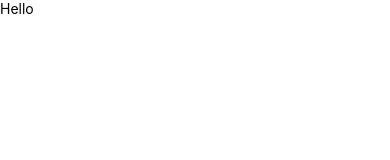
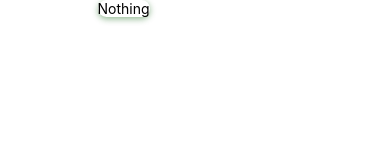
Before and after one commit to glebAndronchyk/plant-app, a React Native app: screen / in a window 390 px wide. Shown: the top 160 px of the page. Built offline with nearby package versions, Linux system fonts and the light colour scheme.

Commit message:
chore: configuring colors + shadows + styled views + extending dynamic imports

```diff
--- a/babel.config.js
+++ b/babel.config.js
@@ -6,9 +6,11 @@ module.exports = {
       'module-resolver',
       {
         alias: {
-          src: './',
+          src: '.',
           '@components': './src/components',
           '@screens': './src/screens',
+          '@styled': './src/components/styled/index',
+          '@style': './src/style',
         },
       },
     ],
--- a/package.json
+++ b/package.json
@@ -6,14 +6,15 @@
     "android": "react-native run-android",
     "ios": "react-native run-ios",
     "lint": "eslint .",
-    "start": "react-native start",
+    "start": "react-native start --reset-cache",
     "test": "jest"
   },
   "dependencies": {
     "@react-navigation/native": "^6.1.9",
     "nativewind": "^2.0.11",
     "react": "18.2.0",
-    "react-native": "0.73.2"
+    "react-native": "0.73.2",
+    "react-native-svg": "^14.1.0"
   },
   "devDependencies": {
     "@babel/core": "^7.20.0",
--- /dev/null
+++ b/src/components/styled/index.ts
@@ -0,0 +1,6 @@
+import {styled} from 'nativewind';
+import {Pressable, Text, View} from 'react-native';
+
+export const StyledView = styled(View);
+export const StyledText = styled(Text);
+export const StyledPressable = styled(Pressable);
--- a/src/screens/home/index.tsx
+++ b/src/screens/home/index.tsx
@@ -1,9 +1,12 @@
-import {Text, View} from 'react-native';
+import {StyledText, StyledView} from '@styled';
+import {shadow} from '@style/shadows.ts';
 
 export const HomeScreen = () => {
   return (
-    <View>
-      <Text>Hello</Text>
-    </View>
+    <StyledView
+      tw="bg-white absolute top-[500] left-[25%] w-[80] h-[80] rounded-[16px]"
+      style={shadow.md}>
+      <StyledText>Nothing</StyledText>
+    </StyledView>
   );
 };
--- /dev/null
+++ b/src/style/shadows.ts
@@ -0,0 +1,32 @@
+import {StyleSheet} from 'react-native';
+import resolveConfig from 'tailwindcss/resolveConfig';
+import tailwindConfig from '../../tailwind.config';
+
+const fullConfig = resolveConfig(tailwindConfig);
+const primaryColor = fullConfig!.theme!.colors!.primary as string;
+const secondaryColor = (fullConfig!.theme!.colors!.green as object)[
+  '300' as keyof object
+] as string;
+
+export const shadow = StyleSheet.create({
+  md: {
+    shadowOffset: {
+      width: 0,
+      height: 2,
+    },
+    shadowColor: primaryColor,
+    shadowRadius: 6,
+    shadowOpacity: 0.45,
+    elevation: 6,
+  },
+  sm: {
+    shadowColor: secondaryColor,
+    shadowOffset: {
+      width: 0,
+      height: 1,
+    },
+    shadowRadius: 3,
+    shadowOpacity: 0.3,
+    elevation: 5,
+  },
+});
--- a/tailwind.config.js
+++ b/tailwind.config.js
@@ -1,7 +1,32 @@
+/** @type {import('tailwindcss').Config} */
 module.exports = {
-  content: ['./App.{js,jsx,ts,tsx}', './<custom-folder>/**/*.{js,jsx,ts,tsx}'],
+  content: ['./App.{js,jsx,ts,tsx}', './src/**/*.{js,jsx,ts,tsx}'],
   theme: {
-    extend: {},
+    extend: {
+      colors: {
+        primary: '#0C600C',
+        secondary: '#E9F6E0',
+        black: '#1F241E',
+        gray: {
+          light: '#F7F7F7',
+          background: '#FAFAFA',
+        },
+        orange: {
+          light: '#FFEFE8',
+          dark: '#A53100',
+        },
+        purple: {
+          light: '#E6D2E5',
+          dark: '#7A2053',
+        },
+        green: {
+          100: '#B7CDB0',
+          200: '#B4E197',
+          300: '#59754F',
+        },
+        support: '#D33030',
+      },
+    },
   },
   plugins: [],
 };
--- a/tsconfig.json
+++ b/tsconfig.json
@@ -5,7 +5,9 @@
     "paths": {
       "src/*": ["./"],
       "@components/*": ["./src/components/*"],
-      "@screens/*": ["./src/screens/*"]
+      "@screens/*": ["./src/screens/*"],
+      "@styled": ["./src/components/styled/index"],
+      "@style/*": ["./src/style/*"]
     }
   }
 }
```
Also changed, not shown: 5 other files (tests, documents, lock files or other folders).
